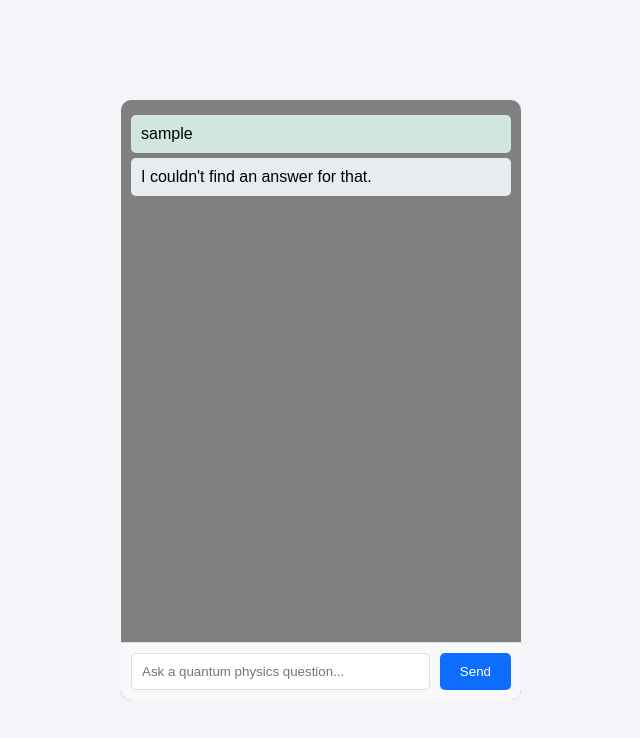
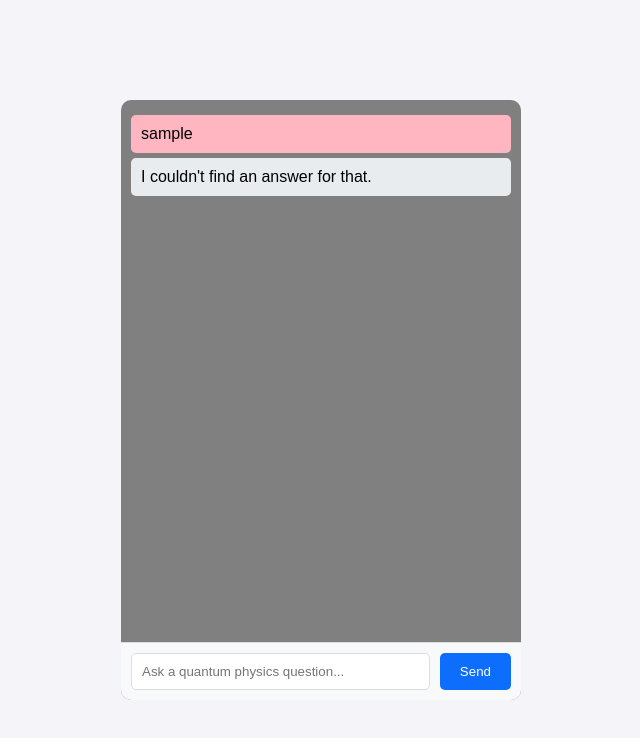
Before and after one commit to HiteshKushwah/javascirpt-project, a website: page index.html in a window 1280 px wide. Both pictures are taken after typing "Sample" into the empty fields and a click on the button "Send". Shown: the whole page, without its empty margins (319-959 px from the left). Drawn offline with Linux system fonts and the light colour scheme.

Commit message:
Add files via upload
This project is a simple chatbot designed to answer basic quantum physics questions. Using JavaScript and DOM manipulation, the chatbot allows users to ask predefined questions about quantum physics, and it provides answers stored in a JavaScript object. The chatbot features an interactive user interface, with CSS for styling, where users can type a question and receive an instant response. The project demonstrates the use of event listeners, dynamic content creation, and basic logic for user interaction, making it a great beginner project for learning JavaScript and DOM manipulation.

```diff
--- a/style.css
+++ b/style.css
@@ -119,7 +119,7 @@
   }
 
   .user-message {
-    background-color: #d1e7dd;
+    background-color: lightpink;
     align-self: flex-end;
   }
 
```
